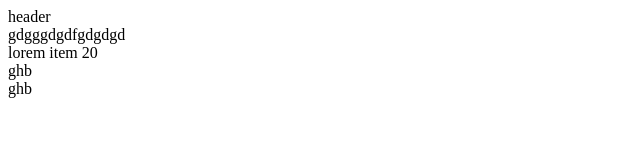
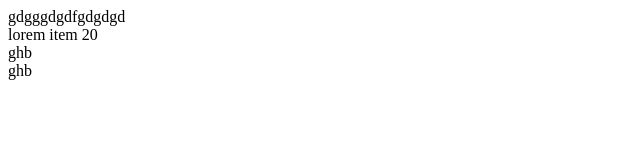
Before and after one commit to maschenjkasofa/First2021, a plain HTML site: page Block/index.html in a window 1280 px wide. Shown: the whole page, without its empty margins (0-640 px from the left). Drawn offline with Linux system fonts and the light colour scheme.

Commit message:
add new file css homework 3555665 added /div

```diff
--- a/Block/index.html
+++ b/Block/index.html
@@ -6,10 +6,6 @@
     <link rel="stylesheet" href="style.css">
 </head>
 <body>
-<div class="container">
-  header
-</body  >
-</html>
     <div class="wrap">
         <div class="a box"> gdgggdgdfgdgdgd</div>
         <div class="b box"> lorem item 20</div>
@@ -21,3 +17,6 @@
         <div class="b box"></div>
         <div class="a box"></div>
         <div class="b box"></div>
+    </div>
+</body  >
+</html>
```
Lines whose indentation alone changed are shown as unchanged.
